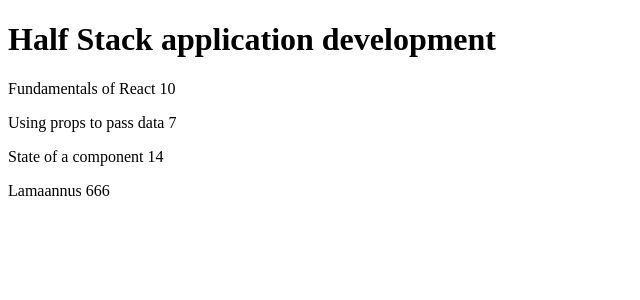
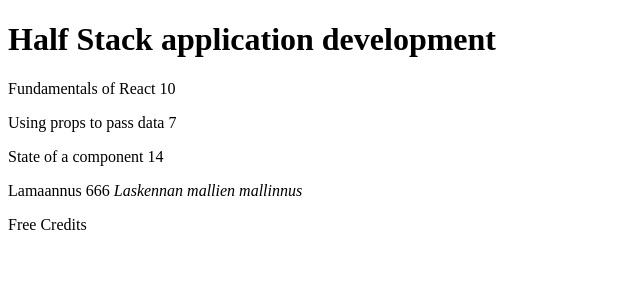
Before and after one commit to shamaanikala/FullStack-HY-k2023, a React (Create React App) app in the folder osa2/kurssitiedot/: page / in a window 1280 px wide. Shown: the top 300 px of the page, without its empty margins (0-640 px from the left). Built offline with nearby package versions, Linux system fonts and the light colour scheme.

Commit message:
T2.1: step6 oletettavasti tehty

```diff
--- a/osa2/kurssitiedot/src/App.js
+++ b/osa2/kurssitiedot/src/App.js
@@ -5,12 +5,12 @@ const Header = (props) => {
   )
 }
 
-const Part = (props) => {
-  console.log(props)
+const Part = ({part}) => {
+  console.log(part)
   return (
     <>
       <p>
-        {props.part.name} {props.part.exercises}
+        {part.name} {part.exercises} <i>{part.description}</i>
       </p>
     </>
   )
@@ -84,6 +84,13 @@ const App = () => {
         description: "Laskennan mallien mallinnus",
         exercises: 666,
         id: 1640
+      },
+      {
+        name: "Free Credits",
+        id: 300
+      },
+      {
+        id:4
       }
   ]
 }
```
